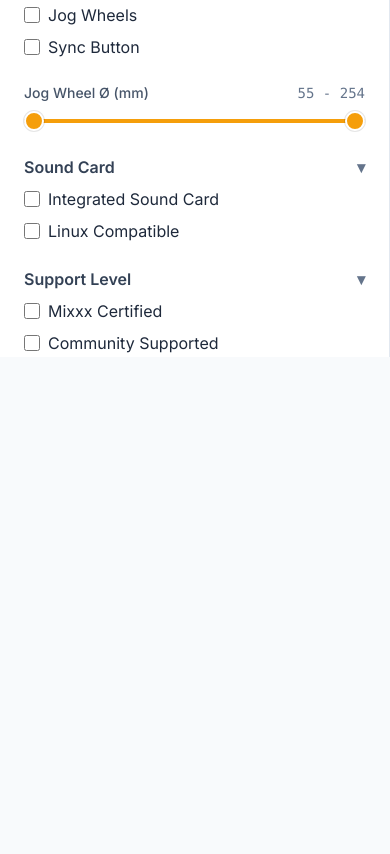
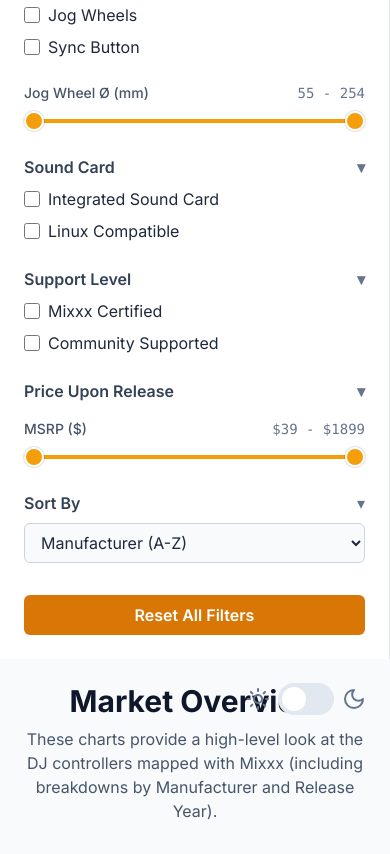
Before and after one commit to beatform/mixxx-controller-explorer, a plain HTML site: page index.html in a window 390 px wide. Shown: the part 487-1341 px from the top of the page. Before the commit the page ends 844 px from the top, so only its background shows below. Drawn offline with nearby package versions, Linux system fonts and the light colour scheme.

Commit message:
Update index.html
Independent scrolling for larger screens only, Reversion back to single page scroll for mobile version.

```diff
--- a/index.html
+++ b/index.html
@@ -126,10 +126,10 @@
 </head>
 <body class="bg-slate-50 dark:bg-slate-900 text-slate-800 dark:text-slate-200">
 
-    <div class="flex flex-col lg:flex-row h-screen overflow-hidden">
+    <div class="flex flex-col lg:flex-row lg:h-screen lg:overflow-hidden">
         <!-- Sidebar -->
-        <aside class="w-full lg:w-80 bg-white dark:bg-slate-800 border-r border-slate-200 dark:border-slate-700 p-6 flex-shrink-0 overflow-y-auto">
-            <div class="space-y-8 sticky top-6">
+        <aside class="w-full lg:w-80 bg-white dark:bg-slate-800 border-r border-slate-200 dark:border-slate-700 p-6 flex-shrink-0 lg:overflow-y-auto">
+            <div class="space-y-8">
                 <header>
                     <h1 class="text-2xl font-bold text-slate-900 dark:text-white">Controller Explorer</h1>
                     <p class="text-sm text-slate-500 dark:text-slate-400 mt-1">Interactive guide to Mixxx-mapped DJ controllers.</p>
@@ -279,7 +279,7 @@
         </aside>
 
         <!-- Main Content -->
-        <main class="flex-1 p-6 lg:p-8 relative overflow-y-auto">
+        <main class="flex-1 p-6 lg:p-8 relative lg:overflow-y-auto">
             <!-- Dark Mode Toggle -->
             <div class="absolute top-6 right-6 flex items-center space-x-2 text-slate-500 dark:text-slate-400">
                 <svg xmlns="http://www.w3.org/2000/svg" width="24" height="24" viewBox="0 0 24 24" fill="none" stroke="currentColor" stroke-width="2" stroke-linecap="round" stroke-linejoin="round" class="lucide lucide-sun"><circle cx="12" cy="12" r="4"/><path d="M12 2v2"/><path d="M12 20v2"/><path d="m4.93 4.93 1.41 1.41"/><path d="m17.66 17.66 1.41 1.41"/><path d="M2 12h2"/><path d="M20 12h2"/><path d="m6.34 17.66-1.41 1.41"/><path d="m19.07 4.93-1.41 1.41"/></svg>
```
